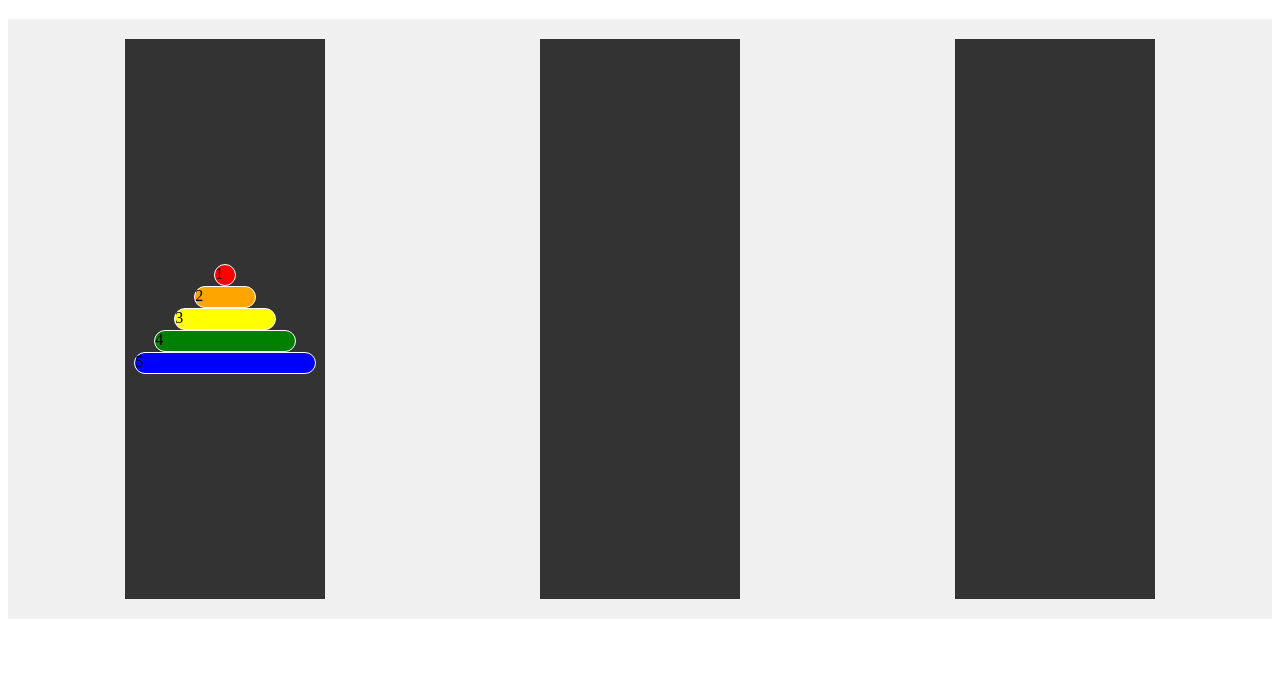
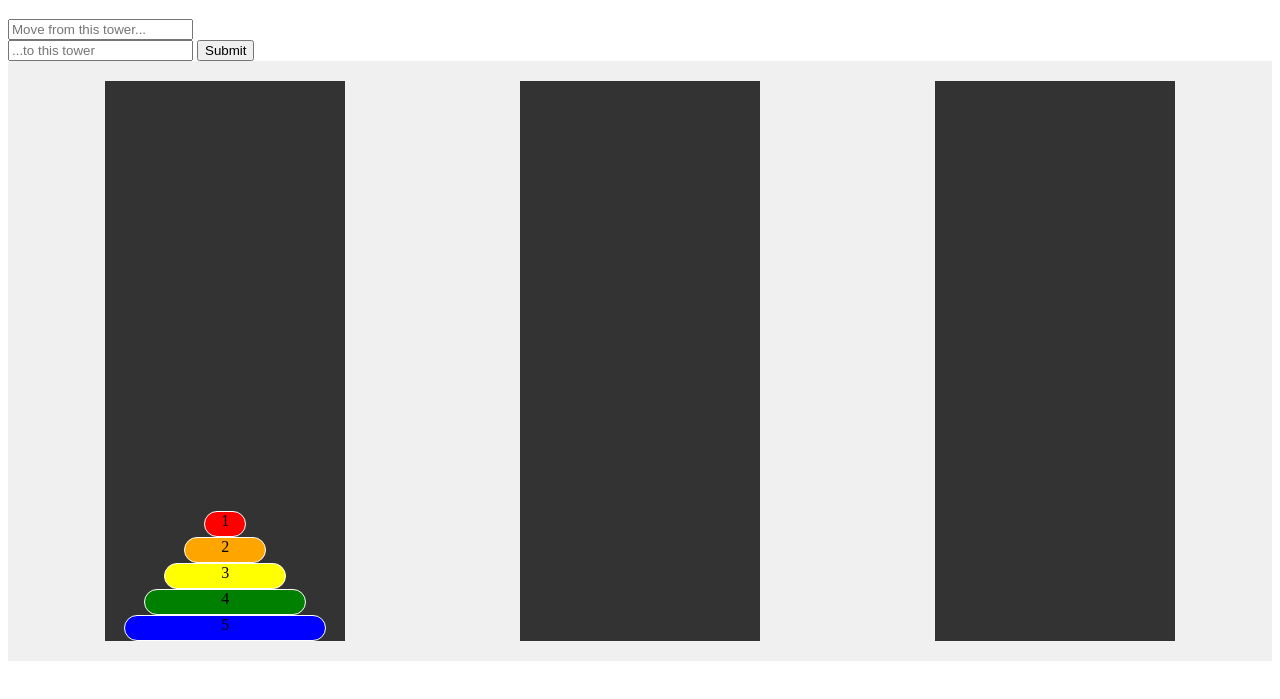
Before and after one commit to meccacodes/towerOfHanoi, a plain HTML site: page index.html in a window 1280 px wide. Shown: the part 61-760 px from the top of the page. Drawn offline with Linux system fonts and the light colour scheme.

Commit message:
Added text inputs and submit button to capture player's moves

```diff
--- a/index.html
+++ b/index.html
@@ -8,6 +8,17 @@
   </head>
   <body>
     <h1>Tower of Hanoi</h1>
+    <div id="playerMove">
+      <div class="container-toTower">
+        <input
+          type="text"
+          class="fromTower"
+          placeholder="Move from this tower..."
+        />
+      </div>
+      <input class="toTower" type="text" placeholder="...to this tower" />
+      <button id="moveButton">Submit</button>
+    </div>
     <div id="game-container">
       <div id="game-board">
         <div id="tower-1" class="tower">
--- a/main.js
+++ b/main.js
@@ -8,14 +8,7 @@ let boardState = {
   tower3: [],
 };
 
-// display the board
-const displayBoard = function () {
-  console.log("Board State:", boardState);
-};
-
-displayBoard();
-
-// map tower1 array into disks
+// add tower1 array values onto disks
 document.addEventListener("DOMContentLoaded", () => {
   const disks = [
     document.querySelector(".disk-1"),
@@ -32,48 +25,90 @@ document.addEventListener("DOMContentLoaded", () => {
     if (disk) {
       const diskValue = boardState.tower1[index];
       if (diskValue) {
-        disk.innerHTML = `<span class="disk${diskValue}">${diskValue}</span>`;
+        disk.innerHTML = `<span class="diskSpan disk${diskValue}">${diskValue}</span>`;
       } else {
         disk.innerHTML = "";
       }
     }
   });
-
-  // Rest of your code...
 });
 
 // player submits a move
-// move is the peg number to move from, and the peg number to move to
 
-let moveDisc = function (peg1, peg2) {
-  console.log(`Move disc from peg ${peg1} to peg ${peg2}`);
-  // check if move is valid:
-  // 1. check if disc can be moved (must be on top)
-  // 2. check if placing on top of a smaller disc
+const submitButton = document.querySelector("#moveButton");
+
+// listen for submit button
+submitButton.addEventListener("click", function (event) {
+  event.preventDefault();
+  // get the tower numbers from the inputs
+  let fromTower = document.querySelector(".fromTower").value;
+  console.log(fromTower);
+  let toTower = document.querySelector(".toTower").value;
+  console.log(toTower);
+});
+
+// check if move is valid:
+// 1. check if disc can be moved (must be on top)
+// 2. check if placing on top of a smaller disc
+// if valid, move disc
+// if not valid, display error message
+let validateMove = function (fromTower, toTower) {};
+
+let moveDisc = function (fromTower, toTower) {
+  console.log(`Move disc from tower ${fromTower} to tower ${toTower}`);
 };
 
-// starting board
-// --- 5 4 3 2 1
-// ---
-// ---
+// //////////////////////////////////////////////////////////////////////////////
+// *** SANDBOX ***
+// submitButton.addEventListener("click", function (event) {
+//   event.preventDefault();
+//   let fromTower = document.querySelector(".fromTower").value;
+//   let toTower = document.querySelector(".toTower").value;
 
-// Move the disc from peg 1 to peg 2
-moveDisc(1, 2);
-// That move was successful, board is now:
-// --- 5 4 3 2
-// --- 1
-// ---
+//   if (validateMove(fromTower, toTower)) {
+//     moveDisc(fromTower, toTower);
+//   } else {
+//     displayErrorMessage();
+//   }
+// });
 
-// Move disc from peg 1 to peg 3
-moveDisc(1, 3);
-// That move was successful, board is now:
-// --- 5 4 3
-// --- 1
-// --- 2
+// let validateMove = function (fromTower, toTower) {
+//   const fromTowerArray = boardState[`tower${fromTower}`];
+//   const toTowerArray = boardState[`tower${toTower}`];
 
-// Move disc from peg 1 to peg 2
-moveDisc(1, 2);
-// You cannot move a larger disc on top of a smaller one, board is still:
-// --- 5 4 3
-// --- 1
-// --- 2
+//   // Check if there's a disc to move
+//   if (fromTowerArray.length === 0) {
+//     return false;
+//   }
+
+//   const discToMove = fromTowerArray[fromTowerArray.length - 1];
+//   const topDiscOnTarget = toTowerArray[toTowerArray.length - 1];
+
+//   // Check if the disc can be placed on the target tower
+//   if (toTowerArray.length === 0 || discToMove < topDiscOnTarget) {
+//     return true;
+//   }
+
+//   return false;
+// };
+
+// let moveDisc = function (fromTower, toTower) {
+//   const fromTowerArray = boardState[`tower${fromTower}`];
+//   const toTowerArray = boardState[`tower${toTower}`];
+
+//   const discToMove = fromTowerArray.pop();
+//   toTowerArray.push(discToMove);
+
+//   updateBoardDisplay();
+//   console.log(`Moved disc ${discToMove} from tower ${fromTower} to tower ${toTower}`);
+// };
+
+// let displayErrorMessage = function () {
+//   console.log("Invalid move. Please try again.");
+//   // You can replace this with a more user-friendly way to display the error message
+// };
+
+// let updateBoardDisplay = function () {
+//   // Implement this function to update the visual representation of the board
+//   // based on the current boardState
+// };
--- a/style.css
+++ b/style.css
@@ -10,10 +10,11 @@
 }
 
 .disk {
-  height: 20px;
+  height: 24px;
   width: 100px;
   border-radius: 25px;
   border: 1px solid white;
+  text-align: center;
 }
 
 .tower {
@@ -22,10 +23,11 @@
   height: 70vh;
   display: flex;
   flex-direction: column;
-  align-content: center;
-  justify-content: center;
+  justify-content: end;
   flex-wrap: nowrap;
   align-items: center;
+  padding-left: 20px;
+  padding-right: 20px;
 }
 
 .transparent {
@@ -33,26 +35,26 @@
 }
 
 .disk-5 {
-  width: 90%;
+  width: 100%;
   background-color: blue;
 }
 
 .disk-4 {
-  width: 70%;
+  width: 80%;
   background-color: green;
 }
 
 .disk-3 {
-  width: 50%;
+  width: 60%;
   background-color: yellow;
 }
 
 .disk-2 {
-  width: 30%;
+  width: 40%;
   background-color: orange;
 }
 
 .disk-1 {
-  width: 10%;
+  width: 20%;
   background-color: red;
 }
```
